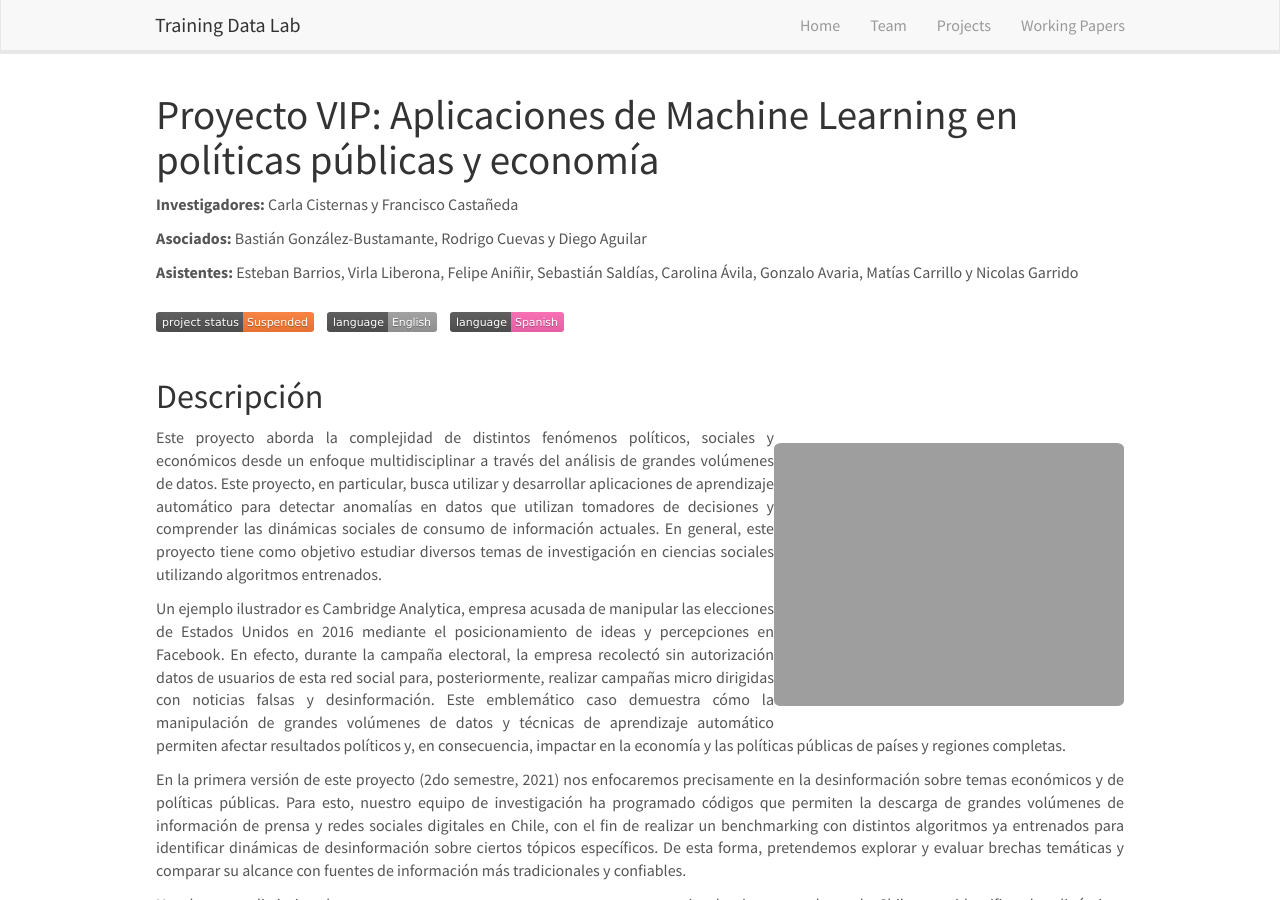
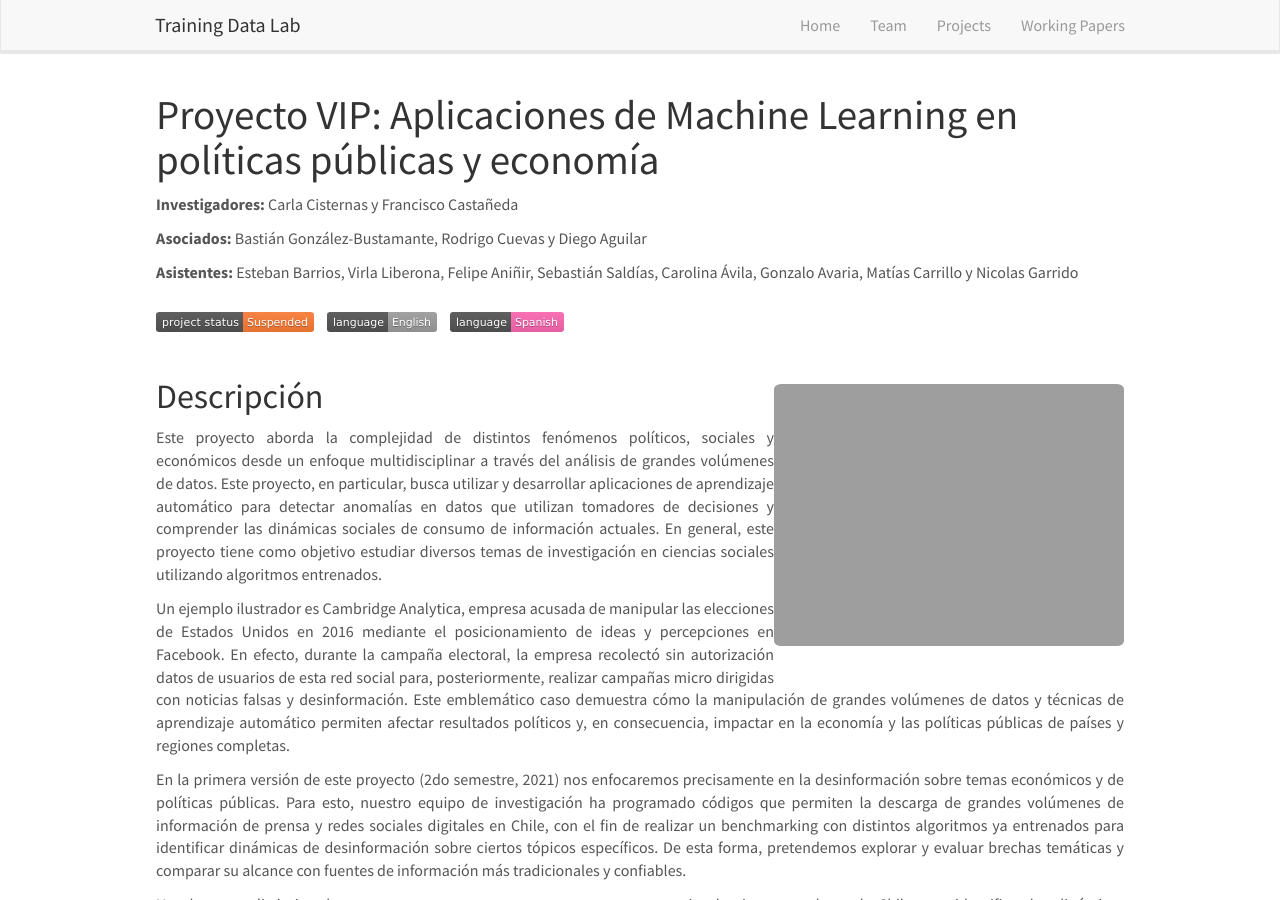
Before and after one commit to training-datalab/old-training-datalab.com, a Jekyll site: the page built from _pages/vip-project-machine-learning-spanish.md, in a window 1280 px wide and 900 px high. Built offline with Jekyll 4.4.1, drawn with Linux system fonts in a browser that asks for light colours; nearby versions of some CDN libraries.

Commit message:
Update vip-project-machine-learning-spanish.md

```diff
--- a/_pages/vip-project-machine-learning-spanish.md
+++ b/_pages/vip-project-machine-learning-spanish.md
@@ -16,9 +16,9 @@ permalink: /projects/vip-project-machine-learning-spanish
 
 ![Project Status: Suspended]({{ site.url }}{{ site.baseurl }}/badges/project_status/project_suspended.svg) &nbsp;&nbsp; [![English]({{ site.url }}{{ site.baseurl }}/badges/lang/english_inactive.svg)](https://training-datalab.com/projects/vip-project-machine-learning) &nbsp;&nbsp; [![Spanish]({{ site.url }}{{ site.baseurl }}/badges/lang/spanish.svg)](https://training-datalab.com/projects/vip-project-machine-learning-spanish)
 
+![]({{ site.url }}{{ site.baseurl }}/images/projects/UMayor.png){: style="width: 350px; float: right; border: 10px"}
+
 ## Descripción
-
-![]({{ site.url }}{{ site.baseurl }}/images/projects/UMayor.png){: style="width: 350px; float: right; border: 10px"}
 
 <p align="justify">Este proyecto aborda la complejidad de distintos fenómenos políticos, sociales y económicos desde un enfoque multidisciplinar a través del análisis de grandes volúmenes de datos. Este proyecto, en particular, busca utilizar y desarrollar aplicaciones de aprendizaje automático para detectar anomalías en datos que utilizan tomadores de decisiones y comprender las dinámicas sociales de consumo de información actuales. En general, este proyecto tiene como objetivo estudiar diversos temas de investigación en ciencias sociales utilizando algoritmos entrenados.</p>
 
```
